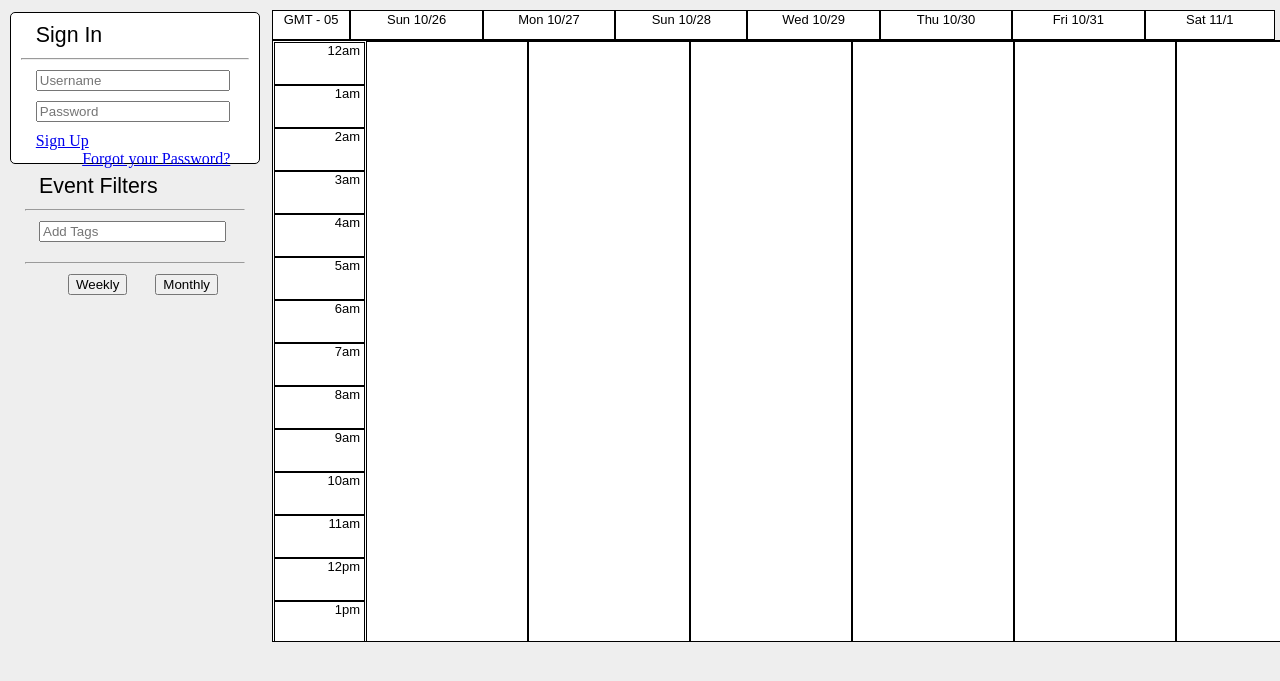
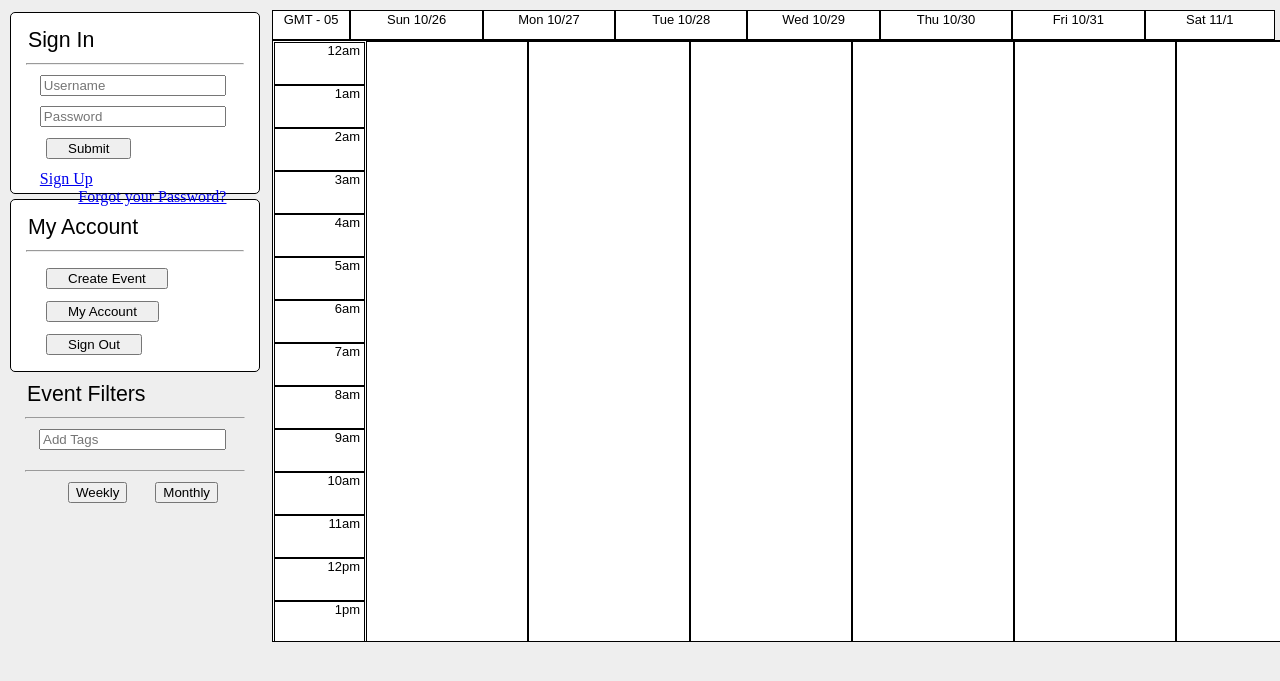
Before and after one commit to aweinstock314/software_design_and_documentation_fall2014, a plain HTML site: page project/web/index.html in a window 1280 px wide. Shown: the part 73-754 px from the top of the page. Drawn offline with Linux system fonts and the light colour scheme.

Commit message:
Updates to index.html and primary.css
Signin functionality

```diff
--- a/project/web/index.html
+++ b/project/web/index.html
@@ -179,6 +179,26 @@ function calendar_display() {
 	}
 }
 
+function check_form(form) {
+	var success_check = new XMLHttpRequest();
+	success_check.onload = console.log;
+	success_check.open("post", "/signin", true);
+	success_check.send(form);
+	console.log(form);
+}
+
+/*	if ($('#signin_username').val() == '') {
+		$('#error_box').removeClass('hidden');
+		$('#error_box').val("Please enter your username");
+	}
+	if ($('#signin_password').val() == '') {
+		$('#error_box').removeClass('hidden');
+		$('#error_box').val("Please enter your password");
+	}
+	$('#error_box').addClass('hidden');
+	return true;
+*/
+
 </script>
 <head>
 	<title>RPIepic</title>
@@ -194,14 +214,19 @@ function calendar_display() {
 <body onload="calendar_update()">
 	<div style="margin-top: 10px;">
 		<div class="left_bar">
+			<div id="error_box" class="error_box hidden">
+			</div>
 			<div id="signin_box" class="signin_box">
 				<div class="title_1">
 					Sign In
 				</div>
 				<hr class="simple_margin"/>
-				<form class="form_low_margins">
-					<input type="text" class="text_input username" placeholder="Username"/>
-					<input type="password" class="text_input password" placeholder="Password"/>
+				<form id="signin_form" class="form_low_margins" onSubmit="return check_form(this)">
+					<input name="username" id="signin_username" type="text" class="text_input username" placeholder="Username"/>
+					<input name="password" id="signin_username" type="password" class="text_input password" placeholder="Password"/>
+					<button class="large_button" type="submit">
+						Submit
+					</button>
 				</form>
 				<div class="signin_links">
 					<a href="#" onclick="swap_box()">Sign Up</a>
@@ -222,6 +247,25 @@ function calendar_display() {
 					</button>
 					<button class="right_button">
 						Submit
+					</button>
+				</form>
+			</div>
+			<div id="signed_in_box" class="signed_in_box">
+				<div class="title_1">
+					My Account
+				</div>
+				<hr class="simple_margin"/>
+				<form class="form_low_margins" method="post" action="/createaccount">
+					<button class="large_button">
+						Create Event
+					</button>
+					<br/>
+					<button class="large_button">
+						My Account
+					</button>
+					<br/>
+					<button class="large_button">
+						Sign Out
 					</button>
 				</form>
 			</div>
@@ -259,7 +303,7 @@ function calendar_display() {
 						Mon 10/27
 					</td>
 					<td class="weekday_cell">
-						Sun 10/28
+						Tue 10/28
 					</td>
 					<td class="weekday_cell">
 						Wed 10/29
--- a/project/web/primary.css
+++ b/project/web/primary.css
@@ -25,15 +25,31 @@ body {
 .signin_box {
 	border: 1px black solid;
 	margin: 5px;
-	height: 150px;
+	padding: 5px;
 	border-radius: 5px;
 	background-color: white;
+}
+
+.error_box {
+	border: 1px red solid;
+	margin: 5px;
+	padding: 5px;
+	border-radius: 5px;
+	background-color: pink;
 }
 
 .account_create_box {
 	border: 1px black solid;
 	margin: 5px;
-	height: 175px;
+	padding: 1px;
+	border-radius: 5px;
+	background-color: white;
+}
+
+.signed_in_box {
+	border: 1px black solid;
+	margin: 5px;
+	padding: 5px;
 	border-radius: 5px;
 	background-color: white;
 }
@@ -51,7 +67,7 @@ body {
 .title_1 {
 	font-size: 16pt;
 	font-family: Arial;
-	margin-left: 10%;
+	margin-left: 5%;
 	margin-top: 10px;
 	margin-bottom: 10px;
 }
@@ -94,6 +110,12 @@ body {
 
 .right_button {
 	margin-left: 10%;
+}
+
+.large_button {
+	margin: 6px 6px 6px 30px;
+	padding-left: 20px;
+	padding-right: 20px;
 }
 
 .tag_list {
```
